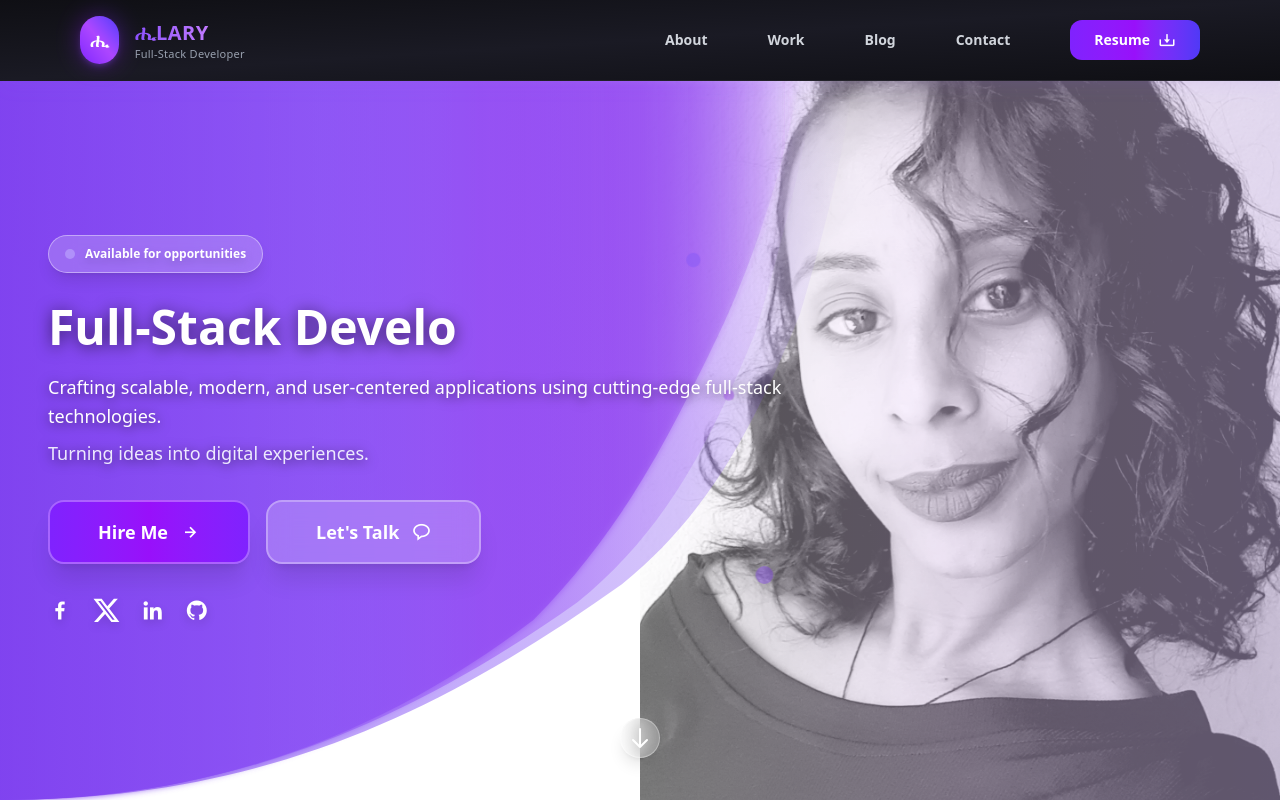
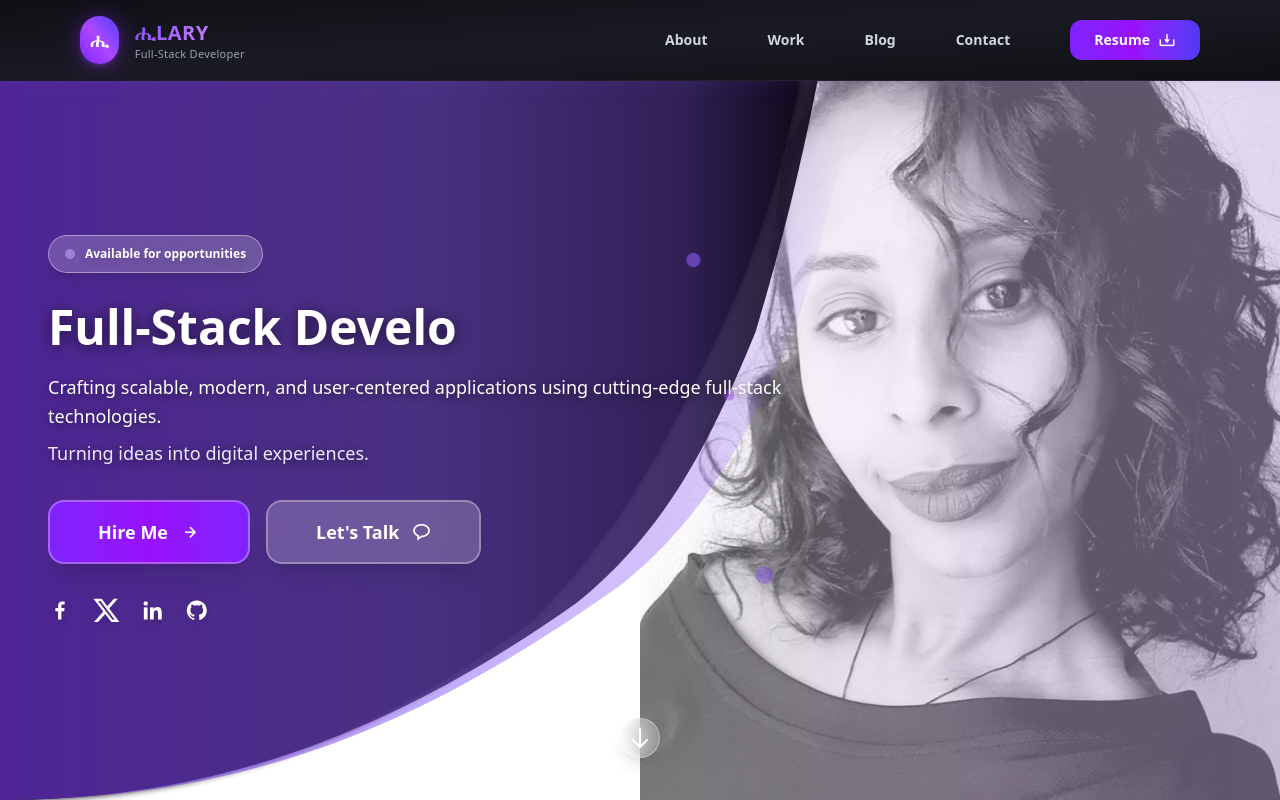
Before and after one commit to HilaryGH/Hillary-Portfolio, a React (Vite) app in the folder client/: page / in a window 1280 px wide. Shown: the top 800 px of the page. Built offline with nearby package versions, Linux system fonts and the light colour scheme.

Commit message:
Update changes

```diff
--- a/client/src/components/Home/Home.tsx
+++ b/client/src/components/Home/Home.tsx
@@ -105,7 +105,7 @@ const Home = () => {
           {/* Main Organic Curve Separator - Smooth Wave Design */}
           <path
             d="M 0,0 L 0,800 C 200,800 400,750 600,600 C 700,500 750,400 800,300 C 850,200 880,100 900,0 L 0,0 Z"
-            fill="url(#curveGradient1)"
+            fill=""
             stroke="none"
             filter="url(#glow)"
           />
@@ -113,7 +113,7 @@ const Home = () => {
           {/* Secondary Curve for Depth - More pronounced wave */}
           <path
             d="M 0,0 L 0,800 C 250,800 450,720 650,580 C 750,500 800,400 850,280 C 880,180 900,100 920,0 L 0,0 Z"
-            fill="url(#curveGradient3)"
+            fill=""
             stroke="none"
             opacity="0.9"
           />
@@ -192,7 +192,7 @@ const Home = () => {
           {/* Tertiary Curve for Layered Effect */}
           <path
             d="M 0,0 L 800,0 L 800,460 C 700,460 600,510 500,560 C 400,610 300,660 200,710 C 100,760 50,810 0,860 L 0,0 Z"
-            fill="url(#mobileCurveGradient2)"
+            fill=""
             stroke="none"
             opacity="0.7"
           />
```
Also changed, not shown: client/src/components/Blog/Blog.tsx (line endings or trailing spaces).
